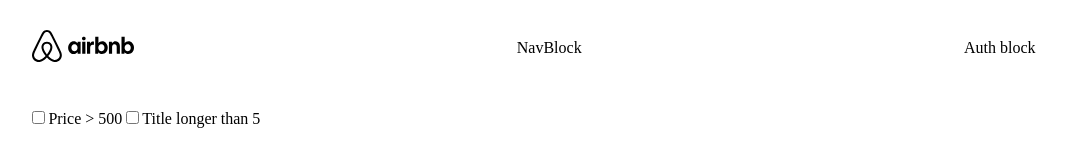
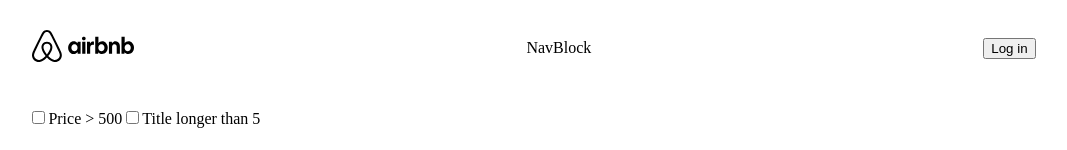
Before and after one commit to NikitaListopad/serve-booking, a React app: page / in a window 1280 px wide. Shown: the top 150 px of the page, without its empty margins (106-1173 px from the left). Built offline with nearby package versions, Linux system fonts and the light colour scheme.

Commit message:
names refactor

```diff
--- a/src/components/elements/button.tsx
+++ b/src/components/elements/button.tsx
@@ -4,14 +4,15 @@ type ButtonProps = {
     title: string,
     isDisabled: boolean,
     className?: string,
+    onClick: () => void;
 }
 
 const Button: FC<ButtonProps> = (props: ButtonProps) => {
 
-    const {title, isDisabled, className} = props;
+    const {title, isDisabled, className, onClick} = props;
 
     return (
-           <button disabled={isDisabled} className={className}>
+           <button disabled={isDisabled} className={className} onClick={onClick}>
                {title}
            </button>
     )
--- a/src/components/hotelBlock.tsx
+++ b/src/components/hotelItem.tsx
@@ -7,12 +7,12 @@ interface HotelPageProps {
     hotel: IHotel
 }
 
-const HotelBlock: FC<HotelPageProps> = (props: HotelPageProps) => {
+const HotelItem: FC<HotelPageProps> = (props: HotelPageProps) => {
 
-    const {title, price, photo, id} = props.hotel;
+    const {title, price, photo} = props.hotel;
 
     return (
-        <li className={styles.mainHotel} key={id}>
+        <li className={styles.mainHotel}>
             <img src={photo} alt="hotel" className={styles.hotelPhoto}/>
             <div className={styles.description}>
                 <div className={styles.hotelTitleContainer}>{title}</div>
@@ -23,4 +23,4 @@ const HotelBlock: FC<HotelPageProps> = (props: HotelPageProps) => {
 }
 
 
-export default HotelBlock;
+export default HotelItem;
--- a/src/components/hotelsList.tsx
+++ b/src/components/hotelsList.tsx
@@ -1,5 +1,5 @@
 import React, {FC} from "react";
-import HotelBlock from "./hotelBlock";
+import HotelBlock from "./hotelItem";
 import {IHotel} from "../types/IHotel";
 import styles from './hotelsList.module.scss';
 
@@ -15,7 +15,7 @@ const HotelsList: FC<HotelListProps> = (props: HotelListProps) => {
         <ul className={styles.hotelsListContainer}>
             {hotels.map(hotel => {
                 return (
-                    <HotelBlock hotel={hotel} />
+                    <HotelBlock hotel={hotel} key={hotel.id}/>
                 )
             })}
         </ul>
--- a/src/layout/header.tsx
+++ b/src/layout/header.tsx
@@ -1,5 +1,6 @@
 import React, {FC} from "react";
 import styles from './header.module.scss';
+import Button from "../components/elements/button";
 
 
 const Header: FC = () => {
@@ -21,7 +22,9 @@ const Header: FC = () => {
                     <div className={styles.headerSearch}>
                         NavBlock
                     </div>
-                    <div>Auth block</div>
+                    <div>
+                        <Button title='Log in' isDisabled={false} onClick={() => console.log('Clicked')}/>
+                    </div>
                 </div>
             </div>
         </header>
--- a/src/mocks/hotelMocks.ts
+++ b/src/mocks/hotelMocks.ts
@@ -141,10 +141,6 @@ const hotelImages = [
 
 export class HotelMocks {
 
-    // constructor(number: number) {
-    //         this.hotels: this.generateHotelsArray(number)
-    // }
-
     getRandomData (dataArray: string[]): string {
         return dataArray[Math.floor(Math.random()*dataArray.length)];
     }
```
Also changed, not shown: src/components/baseForm.tsx (deleted, +0 -28 lines).
